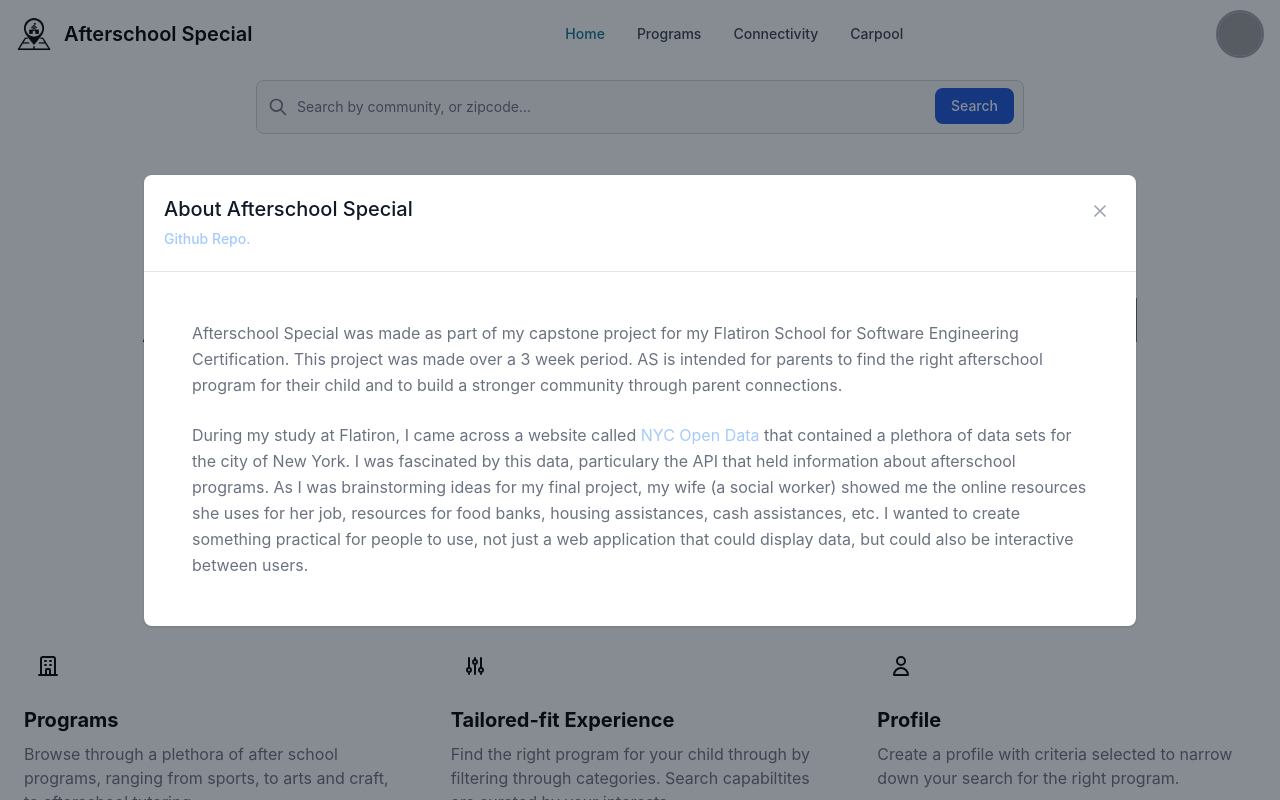
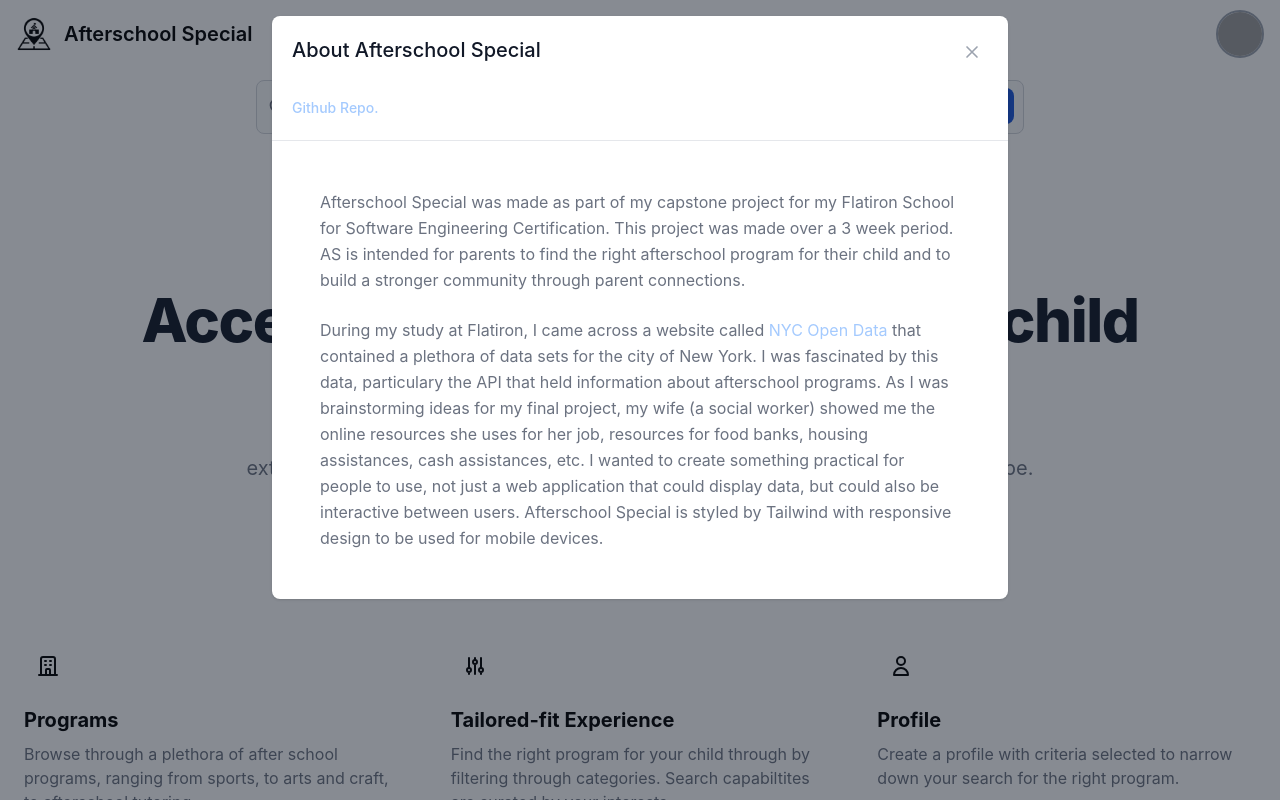
Before and after one commit to btdavis300/after-school-special, a React (Create React App) app in the folder client/: page / in a window 1280 px wide. Both pictures are taken after a click on the link "About". Shown: the top 800 px of the page. Built offline with nearby package versions, Linux system fonts and the light colour scheme; no server answers; grey boxes are pictures that could not be loaded.

Commit message:
footer bug fixed

```diff
--- a/client/src/components/ASFooter.js
+++ b/client/src/components/ASFooter.js
@@ -43,7 +43,8 @@
                 </div>
                 <Modal
                     show={modal}
-                    size="5xl"
+                    size="3xl"
+                    position="top-center"
                     onClose={() => setModal(false)}
                 >
                     <Modal.Header>
@@ -58,7 +59,7 @@
                                 Afterschool Special was made as part of my capstone project for my Flatiron School for Software Engineering Certification. This project was made over a 3 week period. AS is intended for parents to find the right afterschool program for their child and to build a stronger community through parent connections.
                             </p>
                             <p className="text-base leading-relaxed text-gray-500 dark:text-gray-400">
-                                During my study at Flatiron, I came across a website called <a href="https://opendata.cityofnewyork.us/" className='text-blue-300 hover:underline' target="_blank">NYC Open Data</a> that contained a plethora of data sets for the city of New York. I was fascinated by this data, particulary the API that held information about afterschool programs. As I was brainstorming ideas for my final project, my wife (a social worker) showed me the online resources she uses for her job, resources for food banks, housing assistances, cash assistances, etc. I wanted to create something practical for people to use, not just a web application that could display data, but could also be interactive between users.
+                                During my study at Flatiron, I came across a website called <a href="https://opendata.cityofnewyork.us/" className='text-blue-300 hover:underline' target="_blank">NYC Open Data</a> that contained a plethora of data sets for the city of New York. I was fascinated by this data, particulary the API that held information about afterschool programs. As I was brainstorming ideas for my final project, my wife (a social worker) showed me the online resources she uses for her job, resources for food banks, housing assistances, cash assistances, etc. I wanted to create something practical for people to use, not just a web application that could display data, but could also be interactive between users. Afterschool Special is styled by Tailwind with responsive design to be used for mobile devices.
                             </p>
                         </div>
                     </Modal.Body>
```
